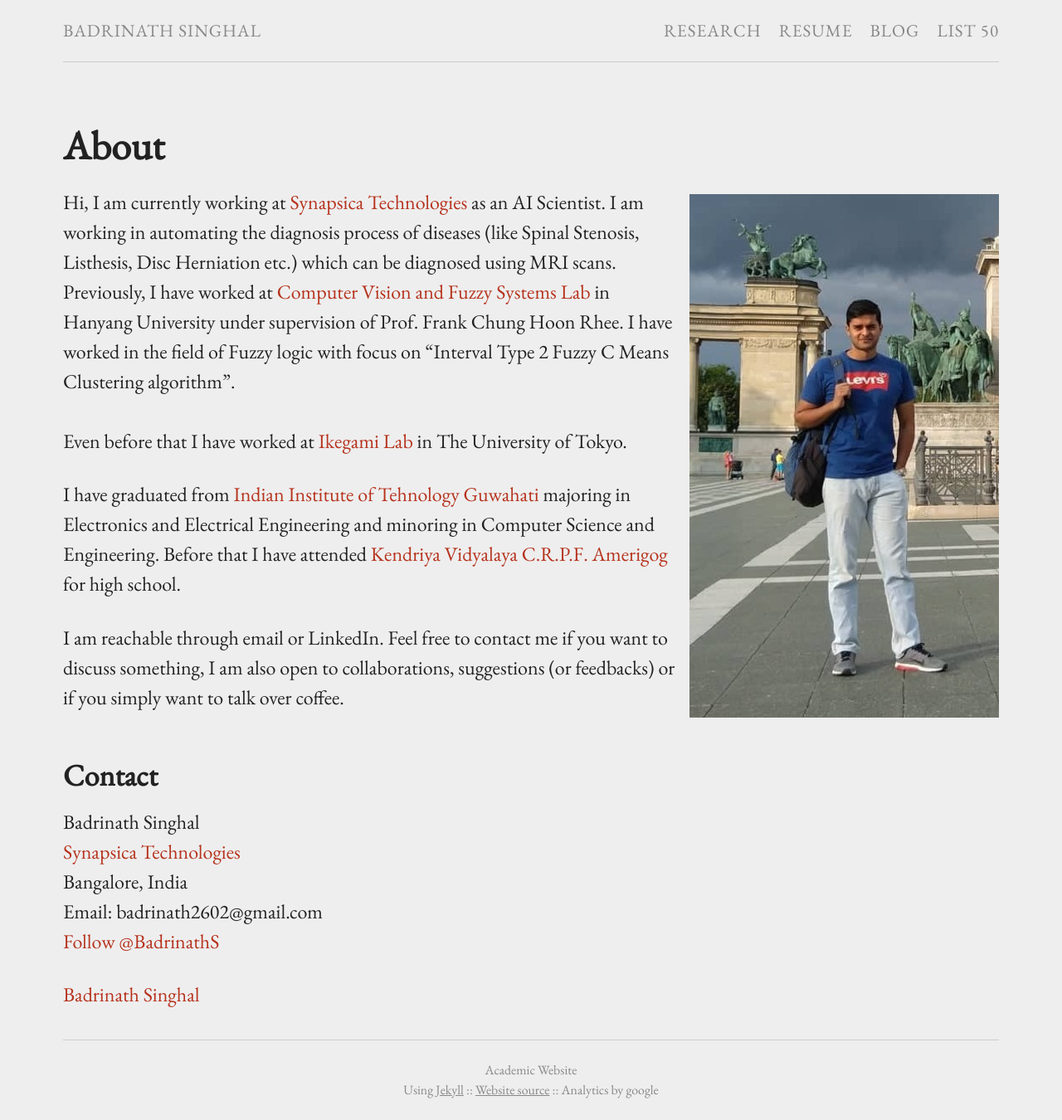
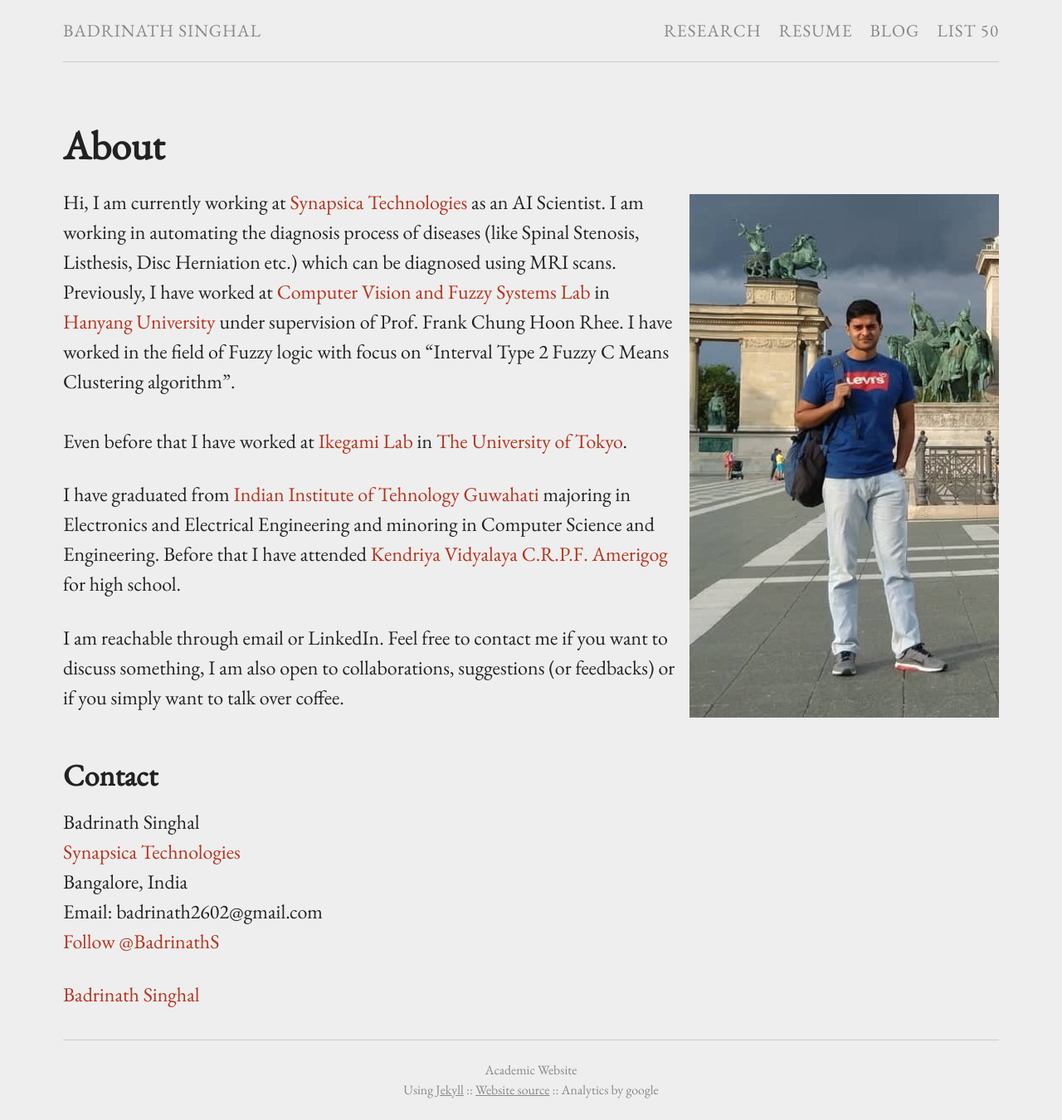
Before and after one commit to BadrinathS/BadrinathS.github.io, a Jekyll site: the page built from index.md, in a window 1280 px wide. Shown: the whole page at 83% size. Built offline with Jekyll 4.4.1, drawn with Linux system fonts in a browser that asks for light colours; comment, search, counter and statistics services are not loaded; part of the change alters nothing that is shown.

```diff
--- a/index.md
+++ b/index.md
@@ -9,10 +9,10 @@ permalink: /
 <script async defer src="https://buttons.github.io/buttons.js"></script>
 
 
-Hi, I am currently working at<a href="https://synapsica.com" target="_blank"> Synapsica Technologies </a> as an AI Scientist. I am working in automating the diagnosis process of diseases (like Spinal Stenosis, Listhesis, Disc Herniation etc.) which can be diagnosed using MRI scans. Previously, I have worked at <a href="http://fuzzy.hanyang.ac.kr/" target="_blank"> Computer Vision and Fuzzy Systems Lab</a> in Hanyang University under supervision of Prof. Frank Chung Hoon Rhee. I have worked in the field of Fuzzy logic with focus on "Interval Type 2 Fuzzy C Means Clustering algorithm".
+Hi, I am currently working at<a href="https://synapsica.com" target="_blank"> Synapsica Technologies </a> as an AI Scientist. I am working in automating the diagnosis process of diseases (like Spinal Stenosis, Listhesis, Disc Herniation etc.) which can be diagnosed using MRI scans. Previously, I have worked at <a href="http://fuzzy.hanyang.ac.kr/" target="_blank"> Computer Vision and Fuzzy Systems Lab</a> in <a href="https://www.hanyang.ac.kr/web/eng" target="_blank">Hanyang University </a> under supervision of Prof. Frank Chung Hoon Rhee. I have worked in the field of Fuzzy logic with focus on "Interval Type 2 Fuzzy C Means Clustering algorithm".
 <br>
 <br>
-Even before that I have worked at<a href="http://sacral.c.u-tokyo.ac.jp/" target="_blank"> Ikegami Lab </a> in The University of Tokyo.
+Even before that I have worked at<a href="http://sacral.c.u-tokyo.ac.jp/" target="_blank"> Ikegami Lab </a> in <a href="https://www.u-tokyo.ac.jp/en/" target="_blank"> The University of Tokyo</a>.
 
 I have graduated from <a href="https://iitg.ac.in" target="_blank"> Indian Institute of Tehnology Guwahati </a> majoring in  Electronics and Electrical Engineering and minoring in Computer Science and Engineering. Before that I have attended <a href="http://www.kvcrpf.ac.in/" target="_blank"> Kendriya Vidyalaya C.R.P.F. Amerigog </a> for high school.
 
```
